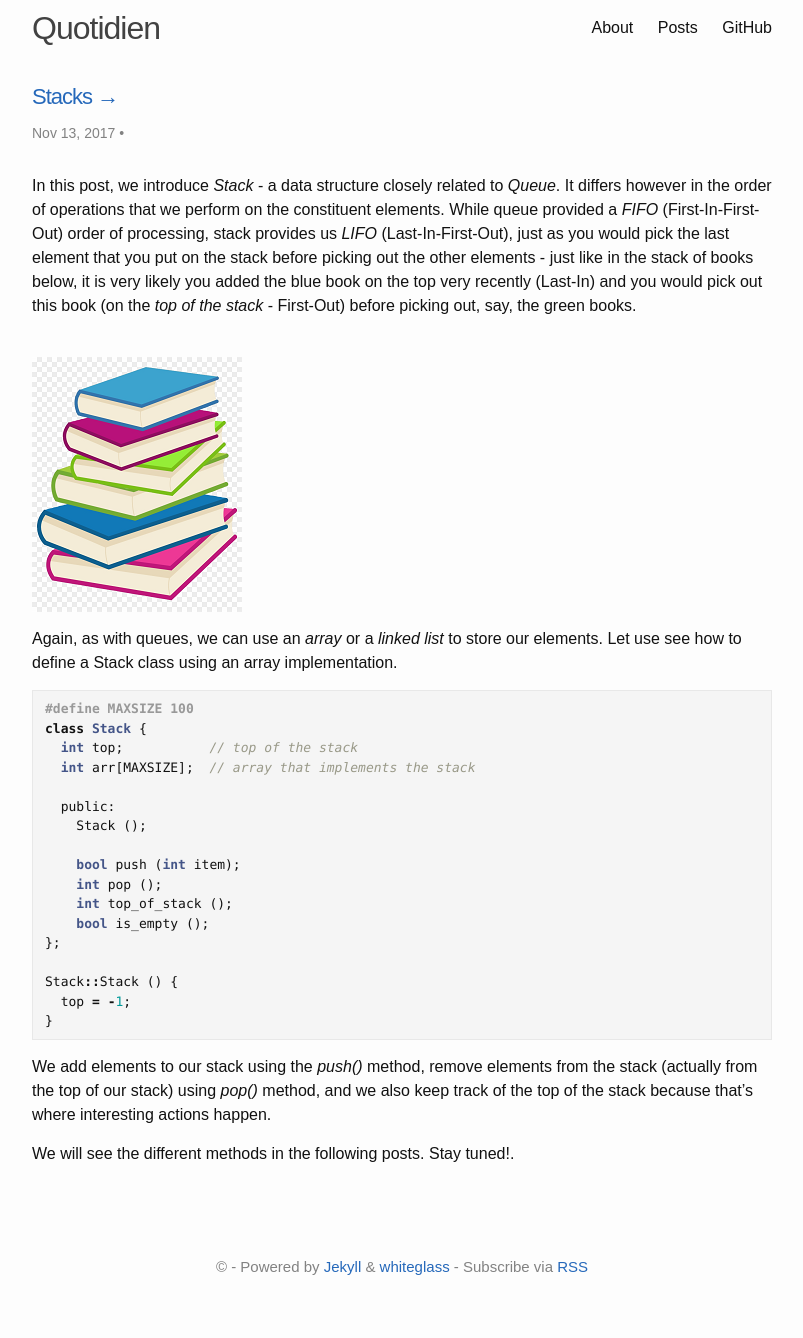
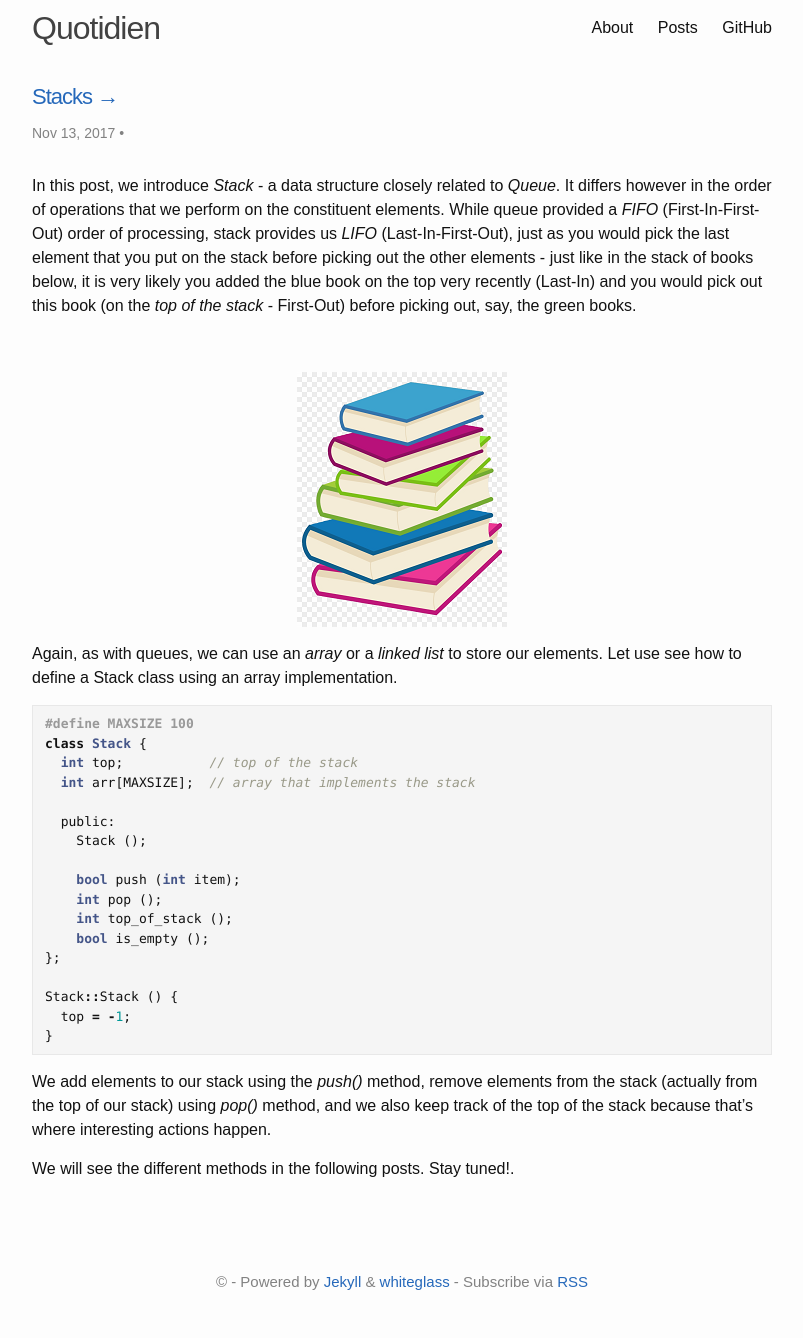
Before and after one commit to dotkay/dotkay.github.io, a Jekyll site: the page built from _posts/2017-11-13-stacks.md, in a window 1280 px wide. Shown: the whole page, without its empty margins (238-1041 px from the left). Built offline with Jekyll 4.4.1, drawn with Linux system fonts in a browser that asks for light colours.

Commit message:
updated code to center the image

```diff
--- a/_posts/2017-11-13-stacks.md
+++ b/_posts/2017-11-13-stacks.md
@@ -9,7 +9,9 @@ external-url: https://dotkay.github.io/2017/11/13/stacks
 In this post, we introduce _Stack_ - a data structure closely related to _Queue_. It differs however in the order of operations that we perform on the constituent elements. While queue provided a _FIFO_ (First-In-First-Out) order of processing, stack provides us _LIFO_ (Last-In-First-Out), just as you would pick the last element that you put on the stack before picking out the other elements - just like in the stack of books below, it is very likely you added the blue book on the top very recently (Last-In) and you would pick out this book (on the _top of the stack_ - First-Out) before picking out, say, the green books.
 
 <br>
+<div class="img_container">
 ![Stack of Books](/assets/images/data_structures/stack_of_books.png){:class="img=responsive"}
+</div>
 
 Again, as with queues, we can use an _array_ or a _linked list_ to store our elements. Let use see how to define a Stack class using an array implementation.
 
```
